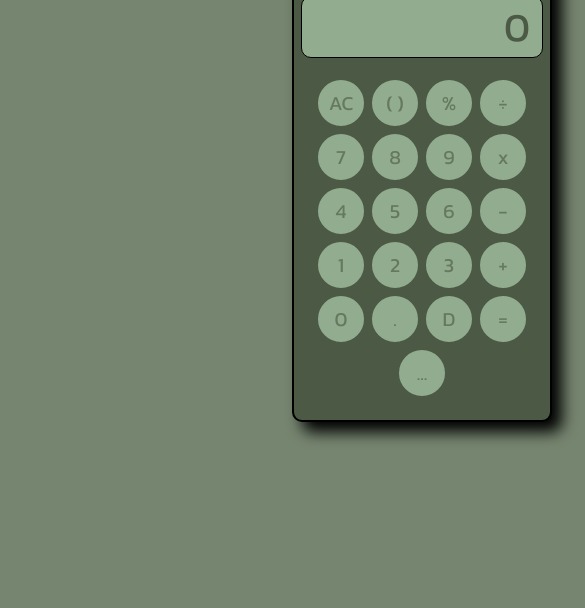
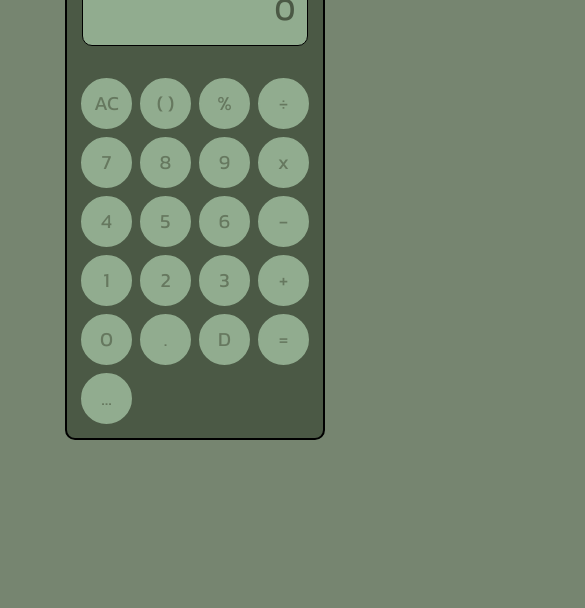
Before and after one commit to sylentwulf81/Calculator, a plain HTML site: page index.html in a window 390 px wide. Shown: the part 236-844 px from the top of the page, 585 px wide, since content can reach past the window. Drawn offline with Linux system fonts and the light colour scheme.

Commit message:
updated responsive css to include more display cases

```diff
--- a/css/style.css
+++ b/css/style.css
@@ -188,45 +188,9 @@
 .main-title {
   font-family: "Kanit", serif;
   color: var(--btn-border-color);
-  font-size: calc(12px + 1vw);
+  font-size: 26px;
   width: 100%;
   text-align: left;
-}
-
-@media screen and (max-width: 480px) { /* for small screens */
-  .calculator-container {
-    padding: 10px;
-    box-shadow: none;
-  }
-
-  button {
-    font-size: 20px;
-  }
-
-  .screen {
-    font-size: 32px;
-  }
-
-  body {
-    overflow: hidden;
-    height: 100vh;
-    width: 100vh;
-    margin: 0;
-    padding: 0;
-  }
-}
-
-@media screen and (max-width: 320px) { /* for edge case very small screens */
-  button {
-    font-size: 18px;
-    min-width: 35px;
-    min-height: 35px;
-  }
-
-  .screen {
-    font-size: 28px;
-  }
-
 }
 
 body {
@@ -236,10 +200,15 @@ body {
   height: 100vh;
   background: var(--body-background-color);
   transition: 0.2s;
+  overflow: hidden;
 }
 
 button {
   background-color: var(--btn-background);
+
+  align-items: center;
+  justify-content: center;
+  display: flex;
 
   border:
     var(--btn-border-width)
@@ -251,12 +220,11 @@ button {
   font-weight: 400;
   font-style: normal;
 
-  width: calc(25% - 8px); /* container percentage minus margin */
-  height: auto;
-  aspect-ratio: 1;
+  width: 50px;
+  height: 50px;
   margin: 4px;
+  font-size: calc(12px + 1vw);
 
-  font-size: calc(16px + 1vw); /* adjust font size responsively */
   min-width: 40px;
   min-height: 40px;
   color: var(--btn-color);
@@ -291,16 +259,12 @@ button:active {
   width: 260px;
   align-items: center;
   transition: background-color 0.3s, border-color 0.3s;
-
-  max-width: 95vw;
-  box-sizing: border-box;
 }
 
 .calculator-buttons {
-  width: 100% !important;
+  width: 232px;
   display: flex;
   flex-wrap: wrap;
-  justify-content: center;
 }
 
 .screen {
@@ -313,9 +277,10 @@ button:active {
   font-weight: 400;
   font-style: normal;
 
-  width: 100%;
+  width: 85%;
   max-width: 260px;
   height: 60px;
+  margin-bottom: 10px;
   padding-right: 12px;
   padding-left: 12px;
   font-size: 40px;
@@ -380,3 +345,73 @@ div.screen::-webkit-scrollbar-thumb:hover {
   padding: 5px 10px;
   border-radius: 10px;
 }
+
+/* responsive handlers */
+
+@media screen and (min-width: 481px) and (max-width: 1024px) {
+  .main-title {
+    font-size: 20px;
+  }
+
+  .button {
+    font-size: 16px;
+  }
+
+  div.screen {
+    width: 224px;
+    font-size: 36px;
+  }
+}
+
+
+@media screen and (max-width: 480px) {
+  .calculator-container {
+    padding: 10px;
+    box-shadow: none;
+    width: 95vw;
+    max-width: 260px; /* Match desktop max width */
+    box-sizing: border-box;
+  }
+
+  .calculator-buttons {
+    width: 100%;
+  }
+
+  button {
+    width: calc(25% - 8px);
+    height: auto;
+    aspect-ratio: 1;
+    font-size: 20px;
+    min-width: 40px;
+    min-height: 40px;
+  }
+
+  .screen-wrapper {
+    width: 100%;
+  }
+
+  .screen {
+    font-size: 32px;
+  }
+
+  body {
+    overflow: hidden;
+    height: 100vh;
+    width: 100vw;
+    margin: 0;
+    padding: 0;
+  }
+}
+
+/* Very small screens */
+@media screen and (max-width: 320px) {
+  button {
+    font-size: 18px;
+    min-width: 35px;
+    min-height: 35px;
+  }
+
+  .screen {
+    font-size: 28px;
+  }
+}
```
